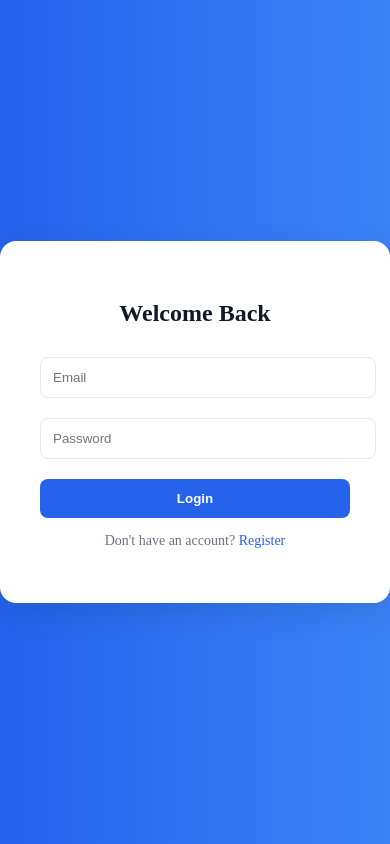
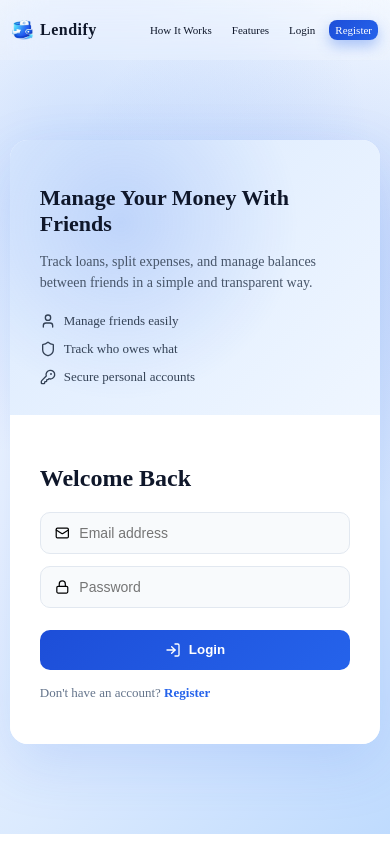
Before and after one commit to Natnael1921/Loan-Log, a React (Vite) app in the folder Frontend/: page /auth in a window 390 px wide. Built offline with nearby package versions, Linux system fonts and the light colour scheme.

Commit message:
improve auth page UI layout, styling, and responsiveness

```diff
--- a/Frontend/src/components/Navbar.jsx
+++ b/Frontend/src/components/Navbar.jsx
@@ -1,15 +1,15 @@
 import { Link } from "react-router-dom";
 import "../styles/navbar.css";
-
+import { useNavigate } from "react-router-dom";
 const Navbar = () => {
+  const navigate = useNavigate();
   return (
     <nav className="navbar">
       <div className="navbar-inner">
-
         {/* LOGO AREA */}
         <div className="logo">
           <img src="/logo.png" alt="logo" className="logo-img" />
-          <span>Lendify</span>
+          <span className="logo-span" onClick={() => navigate("/")}>Lendify</span>{" "}
         </div>
 
         {/* LINKS */}
@@ -21,7 +21,6 @@ const Navbar = () => {
             Register
           </Link>
         </div>
-
       </div>
     </nav>
   );
--- a/Frontend/src/pages/Auth.jsx
+++ b/Frontend/src/pages/Auth.jsx
@@ -2,7 +2,18 @@ import { useState, useContext } from "react";
 import { loginUser, registerUser } from "../services/auth.service";
 import { AuthContext } from "../context/AuthContext";
 import { useNavigate } from "react-router-dom";
-import "../styles/Auth.css";
+import Navbar from "../components/Navbar";
+import "../styles/auth.css";
+
+import {
+  User,
+  Mail,
+  Lock,
+  LogIn,
+  UserPlus,
+  Shield,
+  KeyRound,
+} from "lucide-react";
 
 const Auth = () => {
   const [isLogin, setIsLogin] = useState(true);
@@ -38,33 +49,66 @@ const Auth = () => {
   };
 
   return (
-    <div className="auth-container">
-      <div className="auth-box">
+    <>
+      <Navbar />
+
+      <div className="auth-wrapper">
+        <div className="auth-card">
+          {/* LEFT PANEL */}
+          <div className="auth-left">
+            <h1>Manage Your Money With Friends</h1>
+
+            <p>
+              Track loans, split expenses, and manage balances between friends
+              in a simple and transparent way.
+            </p>
+
+            <div className="auth-features">
+              <div>
+                <User size={16} /> Manage friends easily
+              </div>
+
+              <div>
+                <Shield size={16} /> Track who owes what
+              </div>
+
+              <div>
+                <KeyRound size={16} /> Secure personal accounts
+              </div>
+            </div>
+          </div>
+
+          {/* RIGHT PANEL */}
+          <div className="auth-right">
             <h2>{isLogin ? "Welcome Back" : "Create Account"}</h2>
 
-        <form onSubmit={handleSubmit}>
+            <form onSubmit={handleSubmit} className="auth-form">
               {!isLogin && (
+                <div className="input-group">
+                  <User size={16} />
                   <input
                     type="text"
-              placeholder="Name"
+                    placeholder="Full Name"
                     value={form.name}
-              onChange={(e) =>
-                setForm({ ...form, name: e.target.value })
-              }
+                    onChange={(e) => setForm({ ...form, name: e.target.value })}
                     required
                   />
+                </div>
               )}
 
+              <div className="input-group">
+                <Mail size={16} />
                 <input
                   type="email"
-            placeholder="Email"
+                  placeholder="Email address"
                   value={form.email}
-            onChange={(e) =>
-              setForm({ ...form, email: e.target.value })
-            }
+                  onChange={(e) => setForm({ ...form, email: e.target.value })}
                   required
                 />
+              </div>
 
+              <div className="input-group">
+                <Lock size={16} />
                 <input
                   type="password"
                   placeholder="Password"
@@ -74,23 +118,31 @@ const Auth = () => {
                   }
                   required
                 />
+              </div>
 
               <button type="submit">
-            {isLogin ? "Login" : "Register"}
+                {isLogin ? (
+                  <>
+                    <LogIn size={16} /> Login
+                  </>
+                ) : (
+                  <>
+                    <UserPlus size={16} /> Register
+                  </>
+                )}
               </button>
             </form>
 
             <p className="switch-text">
-          {isLogin
-            ? "Don't have an account?"
-            : "Already have an account?"}
-
+              {isLogin ? "Don't have an account?" : "Already have an account?"}
               <span onClick={() => setIsLogin(!isLogin)}>
                 {isLogin ? " Register" : " Login"}
               </span>
             </p>
           </div>
         </div>
+      </div>
+    </>
   );
 };
 
--- a/Frontend/src/styles/auth.css
+++ b/Frontend/src/styles/auth.css
@@ -1,62 +1,183 @@
-.auth-container {
-  height: 100vh;
+.auth-wrapper {
+height: calc(100vh - 60px);  padding-top: 50px;
+
   display: flex;
   align-items: center;
   justify-content: center;
-  background: linear-gradient(to right, #2563eb, #3b82f6);
+
+  background:
+    radial-gradient(circle at 20% 20%, rgba(59, 130, 246, 0.25), transparent 40%),
+    radial-gradient(circle at 80% 30%, rgba(37, 99, 235, 0.2), transparent 40%),
+    linear-gradient(135deg, #ffffff 0%, #eff6ff 40%, #dbeafe 70%, #bfdbfe 100%);
+    overflow-y: hidden;
 }
 
-.auth-box {
-  background: white;
-  padding: 40px;
-  border-radius: 16px;
-  width: 350px;
-  box-shadow: 0 10px 30px rgba(0, 0, 0, 0.1);
-  text-align: center;
+/* MAIN CARD */
+.auth-card {
+  width: 900px;
+  max-width: 95%;
+
+  display: flex;
+
+  background: rgba(255, 255, 255, 0.7);
+  backdrop-filter: blur(22px);
+
+  border-radius: 18px;
+  overflow: hidden;
+
+  box-shadow: 0 20px 60px rgba(37, 99, 235, 0.15);
 }
 
-.auth-box h2 {
-  margin-bottom: 20px;
-  color: #111827;
+/* LEFT */
+.auth-left {
+  flex: 1;
+  padding: 50px;
+
+  color: #0f172a;
+
+  background:
+    radial-gradient(circle at 30% 30%, rgba(37, 99, 235, 0.18), transparent 55%),
+    linear-gradient(135deg, #dbeafe, #eff6ff);
 }
 
-.auth-box input {
-  width: 100%;
-  padding: 12px;
-  margin: 10px 0;
-  border-radius: 8px;
-  border: 1px solid #e5e7eb;
-  outline: none;
+.auth-left h1 {
+  font-size: 28px;
+  margin-bottom: 10px;
 }
 
-.auth-box input:focus {
-  border-color: #2563eb;
+.auth-left p {
+  font-size: 14px;
+  color: #475569;
+  margin-bottom: 20px;
+  line-height: 1.5;
 }
 
-.auth-box button {
-  width: 100%;
-  padding: 12px;
-  margin-top: 10px;
-  background: #2563eb;
-  color: white;
-  border: none;
-  border-radius: 8px;
-  cursor: pointer;
-  font-weight: bold;
+/* FEATURES */
+.auth-features {
+  display: flex;
+  flex-direction: column;
+  gap: 12px;
+  font-size: 13px;
+  color: #334155;
 }
 
-.auth-box button:hover {
-  background: #1d4ed8;
+.auth-features div {
+  display: flex;
+  align-items: center;
+  gap: 8px;
 }
 
+/* RIGHT */
+.auth-right {
+  flex: 1;
+  padding: 50px;
+
+  background: white;
+
+  display: flex;
+  flex-direction: column;
+  justify-content: center;
+}
+
+.auth-form {
+  display: flex;
+  flex-direction: column;
+  gap: 12px;
+
+  overflow: visible;
+}
+
+/* TITLE */
+.auth-right h2 {
+  margin-bottom: 20px;
+  color: #0f172a;
+}
+
+.input-group {
+  display: flex;
+  align-items: center;
+  gap: 10px;
+
+  padding: 12px 14px;
+
+  border: 1px solid #e2e8f0;
+  border-radius: 10px;
+
+  background: #f8fafc;
+
+  transition: 0.2s ease;
+}
+
+.input-group input {
+  border: none;
+  outline: none;
+  background: transparent;
+
+  width: 100%;
+  font-size: 14px;
+
+  padding: 0;
+  margin: 0;
+}
+
+/* FOCUS STATE */
+.input-group:focus-within {
+  border-color: #2563eb;
+  box-shadow: 0 0 0 3px rgba(37, 99, 235, 0.15);
+}
+
+/* BUTTON */
+.auth-right button {
+  margin-top: 10px;
+  padding: 12px;
+
+  display: flex;
+  align-items: center;
+  justify-content: center;
+  gap: 8px;
+
+  background: linear-gradient(135deg, #1d4ed8, #2563eb);
+  color: white;
+
+  border: none;
+  border-radius: 10px;
+
+  font-weight: 600;
+  cursor: pointer;
+
+  transition: 0.25s ease;
+}
+
+.auth-right button:hover {
+  transform: translateY(-2px);
+  box-shadow: 0 10px 20px rgba(37, 99, 235, 0.25);
+}
+
+/* SWITCH */
 .switch-text {
   margin-top: 15px;
-  font-size: 14px;
-  color: #6b7280;
+  font-size: 13px;
+  color: #64748b;
 }
 
 .switch-text span {
   color: #2563eb;
   cursor: pointer;
-  font-weight: 500;
+  font-weight: 600;
 }
+
+/* MOBILE */
+@media (max-width: 768px) {
+  .auth-card {
+    flex-direction: column;
+  }
+
+  .auth-left,
+  .auth-right {
+    padding: 30px;
+  }
+
+  .auth-left h1 {
+    font-size: 22px;
+  }
+}
--- a/Frontend/src/styles/navbar.css
+++ b/Frontend/src/styles/navbar.css
@@ -23,7 +23,9 @@
 
   padding: 18px 24px;
 }
-
+.logo-span {
+  cursor: pointer;
+}
 /*  LOGO  */
 .logo {
   display: flex;
@@ -148,7 +150,6 @@
     padding: 10px 12px;
   }
 
-
   .nav-links {
     gap: 8px;
   }
```
Lines whose indentation alone changed are shown as unchanged.
